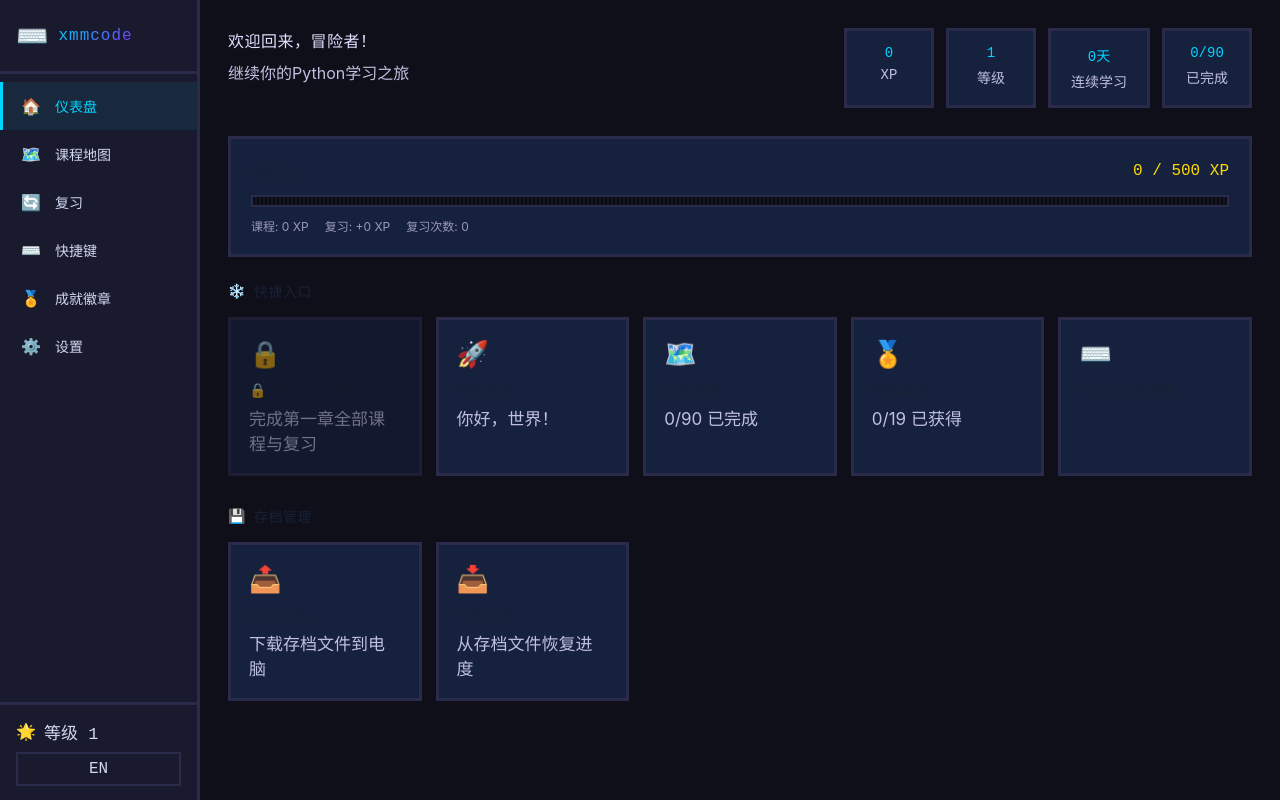
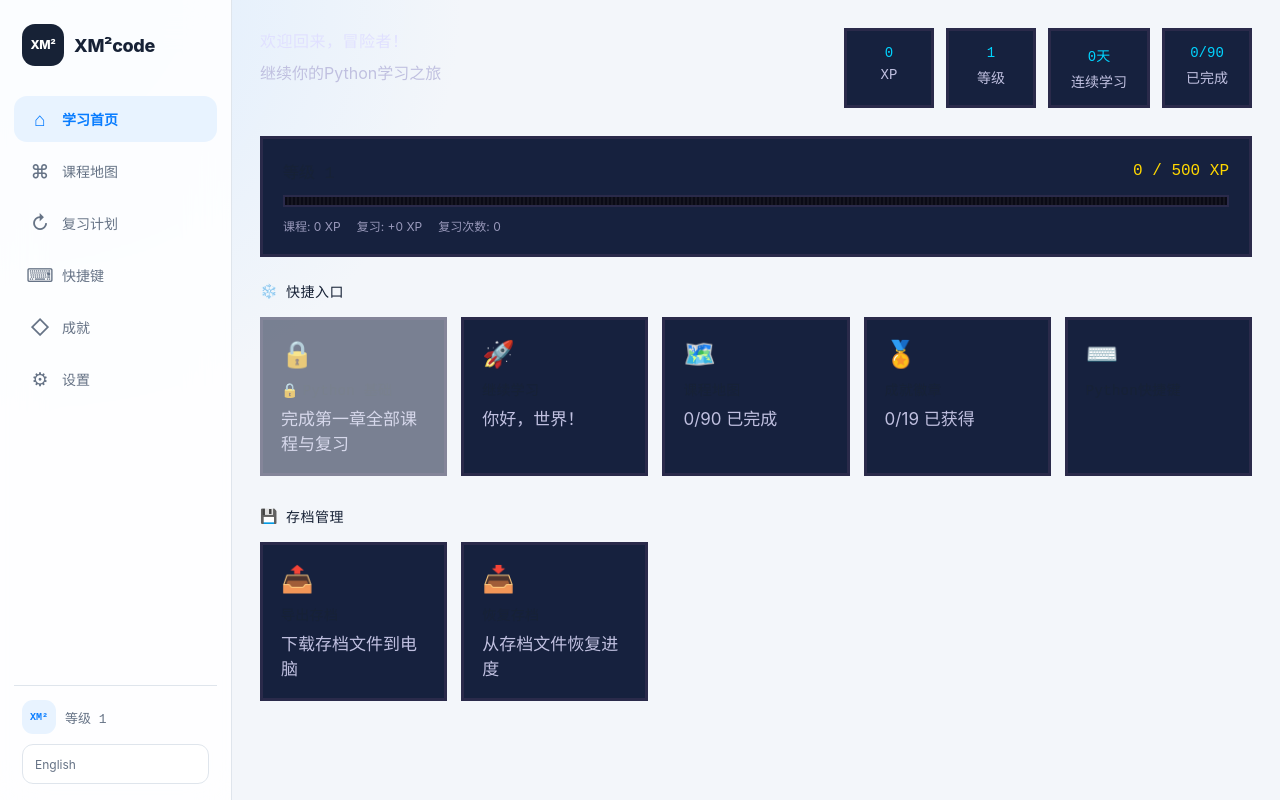
Before and after one commit to xuminmin513-coder/codequest, a React (Vite) app: page / in a window 1280 px wide. Built offline with nearby package versions, Linux system fonts and the light colour scheme; a web font is replaced by a local one.

Commit message:
feat: add responsive XM²code app shell

```diff
--- a/src/App.jsx
+++ b/src/App.jsx
@@ -3,7 +3,7 @@ import { AppProvider, useApp } from './context/AppContext';
 import { STORAGE } from './utils/storage';
 import { GAMIFICATION } from './utils/gamification';
 import { CHAPTERS } from './data/courses';
-import Sidebar from './components/Sidebar';
+import Sidebar, { MobileNavigation } from './components/Sidebar';
 import Dashboard from './components/Dashboard';
 import CourseMap from './components/CourseMap';
 import Lesson from './components/Lesson';
@@ -43,7 +43,7 @@ function PageRouter() {
 }
 
 function AppContent() {
-  const { lang, addToast, refresh, navigateTo } = useApp();
+  const { lang, addToast, refresh, navigateTo, currentPage } = useApp();
   useEffect(() => {
     purgeDeprecatedSecrets();
   }, []);
@@ -129,9 +129,10 @@ function AppContent() {
   }, [showMigration, refresh, addToast, lang]);
 
   return (
-    <div className="app-container">
+    <div className="app-shell">
       <Sidebar />
-      <main className="main-content">
+      <MobileNavigation />
+      <main className={`app-main${currentPage === 'lesson' ? ' lesson-route' : ''}`}>
         <PageRouter />
       </main>
       {showMigration && (
--- a/src/components/Sidebar.jsx
+++ b/src/components/Sidebar.jsx
@@ -2,56 +2,85 @@ import React from 'react';
 import { useApp } from '../context/AppContext';
 import { STORAGE } from '../utils/storage';
 import { GAMIFICATION } from '../utils/gamification';
-import { CHAPTERS } from '../data/courses';
+import BrandMark from './ui/BrandMark';
+
+export const NAV_ITEMS = [
+  { page: 'dashboard', icon: '⌂', zh: '学习首页', en: 'Learn' },
+  { page: 'courses', icon: '⌘', zh: '课程地图', en: 'Courses' },
+  { page: 'reviews', icon: '↻', zh: '复习计划', en: 'Review' },
+  { page: 'shortcuts', icon: '⌨︎', zh: '快捷键', en: 'Shortcuts' },
+  { page: 'achievements', icon: '◇', zh: '成就', en: 'Awards' },
+  { page: 'settings', icon: '⚙︎', zh: '设置', en: 'Settings' },
+];
+
+const MOBILE_PAGES = new Set(['dashboard', 'courses', 'reviews', 'achievements', 'settings']);
+
+function NavigationItems({ mobile = false }) {
+  const { lang, navigateTo, currentPage, refreshKey } = useApp();
+  void refreshKey;
+  const reviewCount = STORAGE.getPendingReviewCount();
+  const items = mobile ? NAV_ITEMS.filter(item => MOBILE_PAGES.has(item.page)) : NAV_ITEMS;
+
+  return items.map(item => (
+    <button
+      key={item.page}
+      type="button"
+      className={`nav-item${currentPage === item.page ? ' active' : ''}`}
+      data-page={item.page}
+      aria-current={currentPage === item.page ? 'page' : undefined}
+      onClick={() => navigateTo(item.page)}
+    >
+      <span className="nav-icon" aria-hidden="true">{item.icon}</span>
+      <span className="nav-label">{lang === 'zh' ? item.zh : item.en}</span>
+      {item.page === 'reviews' && reviewCount > 0 && (
+        <span className="nav-badge" aria-label={lang === 'zh' ? `${reviewCount} 个待复习` : `${reviewCount} reviews due`}>
+          {reviewCount}
+        </span>
+      )}
+    </button>
+  ));
+}
 
 export default function Sidebar() {
-  const { lang, toggleLanguage, navigateTo, currentPage, refreshKey } = useApp();
+  const { lang, toggleLanguage, refreshKey } = useApp();
   void refreshKey;
-
-  const totalXp = STORAGE.getTotalXp();
-  const level = GAMIFICATION.getLevel(totalXp);
-  const reviewCount = STORAGE.getPendingReviewCount();
-
-  const navItems = [
-    { page: 'dashboard', icon: '🏠', zh: '仪表盘', en: 'Dashboard' },
-    { page: 'courses', icon: '🗺️', zh: '课程地图', en: 'Courses' },
-    { page: 'reviews', icon: '🔄', zh: '复习', en: 'Reviews' },
-    { page: 'shortcuts', icon: '⌨️', zh: '快捷键', en: 'Shortcuts' },
-    { page: 'achievements', icon: '🏅', zh: '成就徽章', en: 'Achievements' },
-    { page: 'settings', icon: '⚙️', zh: '设置', en: 'Settings' },
-  ];
+  const level = GAMIFICATION.getLevel(STORAGE.getTotalXp());
 
   return (
-    <aside className="sidebar">
-      <div className="sidebar-logo">
-        <span className="logo-icon">⌨️</span>
-        <span className="logo-text">xmmcode</span>
-      </div>
-      <nav className="sidebar-nav">
-        {navItems.map(item => (
-          <div
-            key={item.page}
-            className={`nav-item ${currentPage === item.page ? 'active' : ''}`}
-            data-page={item.page}
-            onClick={() => navigateTo(item.page)}
-          >
-            <span className="nav-icon">{item.icon}</span>
-            <span>{lang === 'zh' ? item.zh : item.en}</span>
-            {item.page === 'reviews' && reviewCount > 0 && (
-              <span className="nav-badge">{reviewCount}</span>
-            )}
-          </div>
-        ))}
+    <aside className="sidebar desktop-sidebar">
+      <div className="sidebar-brand"><BrandMark /></div>
+      <nav className="sidebar-nav" aria-label={lang === 'zh' ? '主导航' : 'Primary navigation'}>
+        <NavigationItems />
       </nav>
       <div className="sidebar-footer">
         <div className="user-level-badge">
-          <span className="level-icon">🌟</span>
+          <span className="player-mark" aria-hidden="true">XM²</span>
           <span>{lang === 'zh' ? `等级 ${level}` : `Level ${level}`}</span>
         </div>
-        <div className="lang-toggle" onClick={toggleLanguage}>
-          {lang === 'zh' ? 'EN' : '中'}
-        </div>
+        <button className="lang-toggle" type="button" onClick={toggleLanguage}>
+          {lang === 'zh' ? 'English' : '中文'}
+        </button>
       </div>
     </aside>
   );
 }
+
+export function MobileNavigation() {
+  const { lang, toggleLanguage } = useApp();
+
+  return (
+    <>
+      <header className="mobile-topbar">
+        <BrandMark compact />
+        <span className="mobile-product-name">XM²code</span>
+        <button className="mobile-language" type="button" onClick={toggleLanguage}>
+          {lang === 'zh' ? 'EN' : '中'}
+        </button>
+        <span className="mobile-player-mark" aria-label="XM squared">XM²</span>
+      </header>
+      <nav className="mobile-navigation" aria-label={lang === 'zh' ? '移动端主导航' : 'Mobile navigation'}>
+        <NavigationItems mobile />
+      </nav>
+    </>
+  );
+}
--- a/src/main.jsx
+++ b/src/main.jsx
@@ -3,6 +3,7 @@ import ReactDOM from 'react-dom/client';
 import App from './App';
 import { initializePlayerSaves } from './data/playerSaveRepository';
 import './styles/design-tokens.css';
+import './styles/app-shell.css';
 
 initializePlayerSaves();
 
--- /dev/null
+++ b/src/styles/app-shell.css
@@ -0,0 +1,252 @@
+.app-shell {
+  min-height: 100vh;
+  display: flex;
+  background:
+    radial-gradient(circle at 4% 0%, rgba(213, 233, 255, 0.72), transparent 28%),
+    var(--xm-bg);
+}
+
+.desktop-sidebar.sidebar {
+  position: sticky;
+  top: 0;
+  width: 232px;
+  min-width: 232px;
+  height: 100vh;
+  padding: 20px 14px 16px;
+  display: flex;
+  flex-direction: column;
+  border: 0;
+  border-right: 1px solid var(--xm-border);
+  background: rgba(255, 255, 255, 0.86);
+  color: var(--xm-text);
+  box-shadow: none;
+  backdrop-filter: blur(20px);
+}
+
+.sidebar-brand {
+  padding: 4px 8px 22px;
+}
+
+.desktop-sidebar .sidebar-nav {
+  display: flex;
+  flex: 1;
+  flex-direction: column;
+  gap: 6px;
+}
+
+.desktop-sidebar .nav-item,
+.mobile-navigation .nav-item {
+  position: relative;
+  border: 0;
+  color: var(--xm-text-secondary);
+  cursor: pointer;
+  transition: color 160ms ease, background 160ms ease;
+}
+
+.desktop-sidebar .nav-item {
+  width: 100%;
+  min-height: 46px;
+  padding: 0 12px;
+  display: grid;
+  grid-template-columns: 28px 1fr auto;
+  align-items: center;
+  gap: 8px;
+  border-radius: 13px;
+  background: transparent;
+  text-align: left;
+  font-size: 14px;
+}
+
+.desktop-sidebar .nav-item:hover {
+  background: var(--xm-surface-muted);
+  color: var(--xm-text);
+  transform: none;
+}
+
+.desktop-sidebar .nav-item.active {
+  background: var(--xm-blue-soft);
+  color: var(--xm-blue);
+  font-weight: 750;
+}
+
+.desktop-sidebar .nav-icon {
+  width: 28px;
+  margin: 0;
+  font-size: 19px;
+  text-align: center;
+}
+
+.desktop-sidebar .nav-badge {
+  position: static;
+  min-width: 20px;
+  padding: 3px 6px;
+  border-radius: 999px;
+  background: var(--xm-red-soft);
+  color: var(--xm-red);
+  font-family: var(--xm-font);
+  font-size: 11px;
+  font-weight: 800;
+  transform: none;
+}
+
+.desktop-sidebar .sidebar-footer {
+  padding: 14px 8px 0;
+  display: grid;
+  gap: 10px;
+  border-top: 1px solid var(--xm-border);
+}
+
+.user-level-badge {
+  min-width: 0;
+  display: flex;
+  align-items: center;
+  gap: 9px;
+  color: var(--xm-text-secondary);
+  font-size: 13px;
+}
+
+.player-mark {
+  width: 34px;
+  height: 34px;
+  display: grid;
+  place-items: center;
+  border-radius: 11px;
+  background: var(--xm-blue-soft);
+  color: var(--xm-blue);
+  font-size: 10px;
+  font-weight: 850;
+}
+
+.desktop-sidebar .lang-toggle {
+  min-height: 40px;
+  padding: 0 12px;
+  border: 1px solid var(--xm-border);
+  border-radius: 11px;
+  background: var(--xm-surface);
+  color: var(--xm-text-secondary);
+  cursor: pointer;
+  text-align: left;
+  font-family: var(--xm-font);
+  font-size: 12px;
+}
+
+.app-main {
+  min-width: 0;
+  min-height: 100vh;
+  flex: 1;
+  overflow: auto;
+}
+
+.mobile-topbar,
+.mobile-navigation {
+  display: none;
+}
+
+@media (max-width: 760px) {
+  .app-shell {
+    display: block;
+  }
+
+  .desktop-sidebar.sidebar {
+    display: none;
+  }
+
+  .mobile-topbar {
+    position: fixed;
+    z-index: 900;
+    top: 0;
+    right: 0;
+    left: 0;
+    min-height: 58px;
+    padding: 8px 12px;
+    display: grid;
+    grid-template-columns: auto 1fr auto auto;
+    align-items: center;
+    gap: 8px;
+    border-bottom: 1px solid var(--xm-border);
+    background: rgba(255, 255, 255, 0.9);
+    backdrop-filter: blur(18px);
+  }
+
+  .mobile-product-name {
+    font-size: 15px;
+    font-weight: 800;
+  }
+
+  .mobile-language,
+  .mobile-player-mark {
+    min-width: 36px;
+    height: 36px;
+    display: grid;
+    place-items: center;
+    border: 0;
+    border-radius: 11px;
+    background: var(--xm-surface-muted);
+    color: var(--xm-text-secondary);
+    font-size: 11px;
+    font-weight: 800;
+  }
+
+  .mobile-navigation {
+    position: fixed;
+    z-index: 900;
+    right: 0;
+    bottom: 0;
+    left: 0;
+    min-height: 68px;
+    padding: 6px max(8px, env(safe-area-inset-right)) max(6px, env(safe-area-inset-bottom)) max(8px, env(safe-area-inset-left));
+    display: grid;
+    grid-template-columns: repeat(5, minmax(0, 1fr));
+    border-top: 1px solid var(--xm-border);
+    background: rgba(255, 255, 255, 0.94);
+    backdrop-filter: blur(18px);
+  }
+
+  .mobile-navigation .nav-item {
+    min-width: 0;
+    min-height: 50px;
+    padding: 4px 2px;
+    display: flex;
+    align-items: center;
+    justify-content: center;
+    flex-direction: column;
+    gap: 2px;
+    border-radius: 12px;
+    background: transparent;
+    font-size: 10px;
+  }
+
+  .mobile-navigation .nav-item.active {
+    background: var(--xm-blue-soft);
+    color: var(--xm-blue);
+    font-weight: 750;
+  }
+
+  .mobile-navigation .nav-icon {
+    margin: 0;
+    font-size: 19px;
+  }
+
+  .mobile-navigation .nav-badge {
+    position: absolute;
+    top: 2px;
+    right: calc(50% - 23px);
+    min-width: 17px;
+    padding: 2px 4px;
+    border-radius: 999px;
+    background: var(--xm-red);
+    color: white;
+    font-size: 9px;
+    transform: none;
+  }
+
+  .app-main {
+    min-height: 100dvh;
+    padding-top: 58px;
+    padding-bottom: 72px;
+  }
+
+  .app-main.lesson-route {
+    padding-bottom: 72px;
+  }
+}
```
Also changed, not shown: 1 other file (tests, documents, lock files or other folders).
